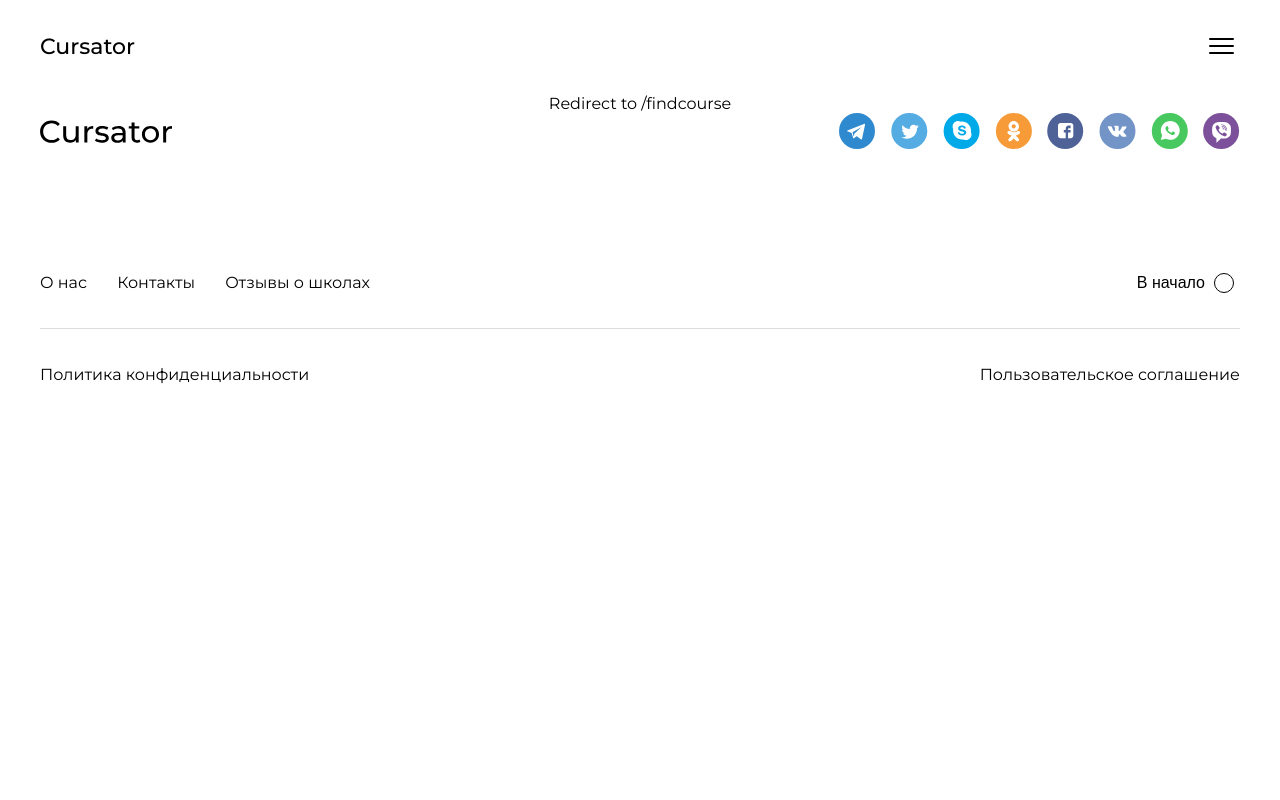
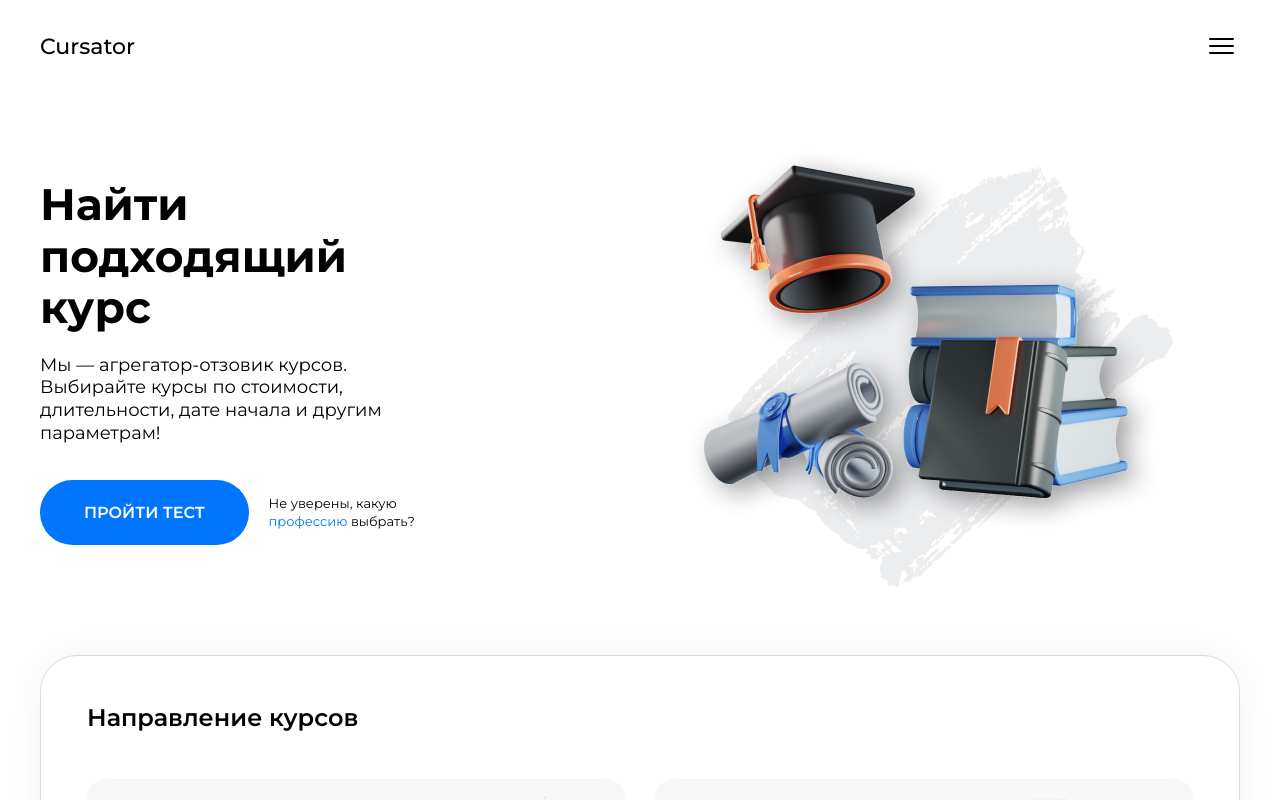
Before and after one commit to Ga11et/Courses, a React (Create React App) app: page / in a window 1280 px wide. Shown: the top 800 px of the page. Built offline with nearby package versions, Linux system fonts and the light colour scheme; some icons are missing.

Commit message:
added this project to my portfolio

```diff
--- a/src/App.tsx
+++ b/src/App.tsx
@@ -22,7 +22,7 @@ const App: FC<AppPropsType> = ({ }) => {
         <Route path='test' element={<TestPage />} />
         <Route path='reviews' element={<ReviewsPage />} />
         <Route path='reviews/skillbox' element={<SkillboxReviewPage />} />
-        <Route path='*' element={<div>Redirect to /findcourse</div>} />
+        <Route path='*' element={<FindCoursePage />} />
       </Routes>
       <Footer />
     </BrowserRouter>
```
Also changed, not shown: package.json (+7 -1 lines), 1 other file (tests, documents, lock files or other folders).
